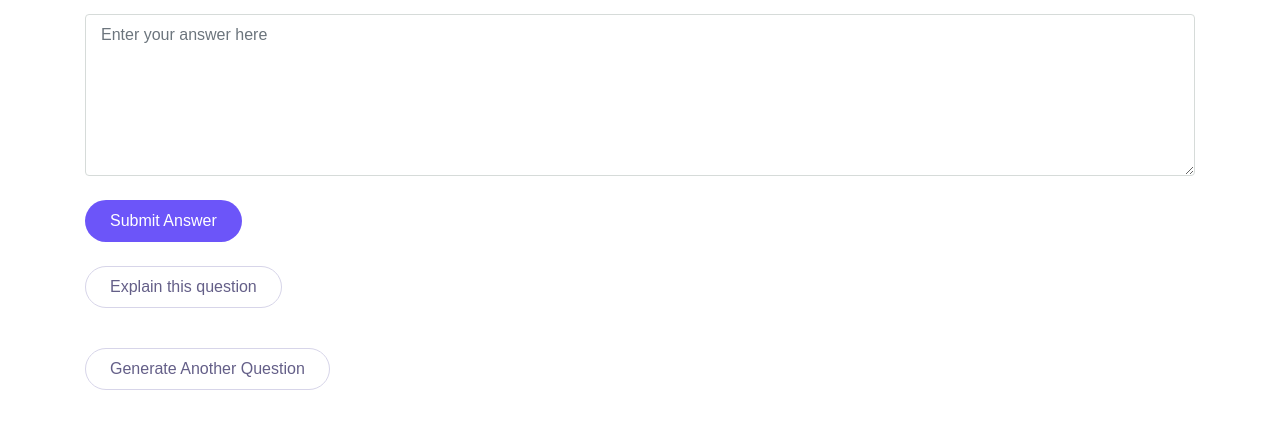
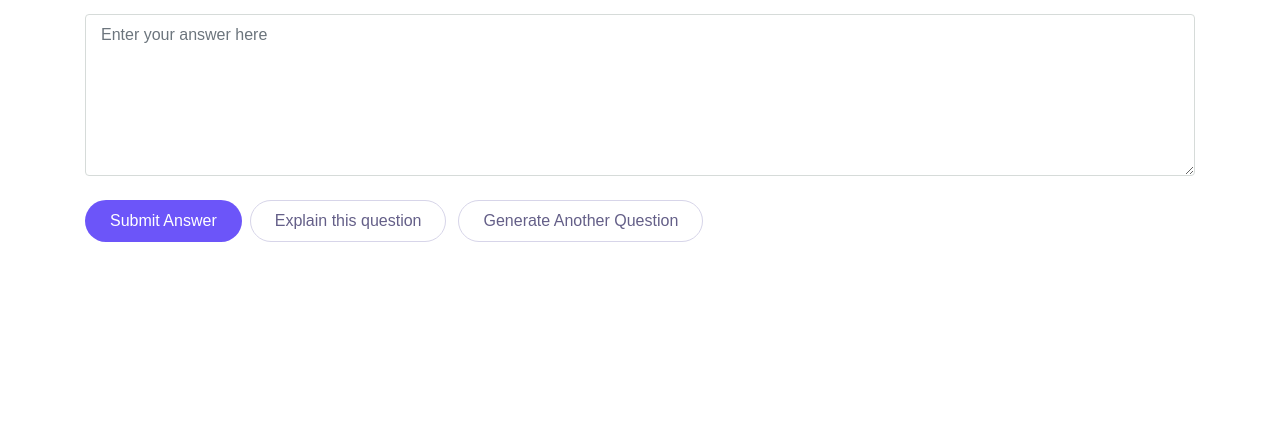
Before and after one commit to RauGarGom/llm_career_trainer, a FastAPI app: page /generate-question in a window 1280 px wide. Shown: the part 157-586 px from the top of the page. Run offline with FastAPI, Linux system fonts and the light colour scheme; some libraries are stand-ins or nearby versions.

Commit message:
01.25 - Changes to enable docker-compose, and small changes to html

```diff
--- a/app.py
+++ b/app.py
@@ -1,4 +1,4 @@
-from fastapi import FastAPI, HTTPException, Request, Form
+from fastapi import FastAPI, Request, Form
 from fastapi.responses import HTMLResponse
 from fastapi.templating import Jinja2Templates
 from fastapi.staticfiles import StaticFiles
--- a/model.py
+++ b/model.py
@@ -9,7 +9,7 @@ from psycopg2.extras import DictCursor
 from langchain_community.document_loaders import DirectoryLoader
 from langchain_text_splitters import RecursiveCharacterTextSplitter
 from langchain_pinecone import PineconeVectorStore
-from langchain_chroma import Chroma
+# from langchain_chroma import Chroma ### TODO: Not needed anymore
 from pinecone import Pinecone
 
 
@@ -21,7 +21,7 @@ os.environ["LANGCHAIN_TRACING_V2"] = "true"
 mistral_api_key = os.getenv("MISTRAL_API_KEY")
 langchain_api_key = os.getenv("LANGCHAIN_API_KEY")
 groq_api_key = os.getenv("GROQ_API_KEY")
-CHROMA_PATH = "./data/text_db/chroma_vertex"
+# CHROMA_PATH = "./data/text_db/chroma_vertex" ### TODO: Not needed anymore
 DATA_PATH = "data/text_db/raw"
 
 
@@ -37,16 +37,17 @@ def load_split_documents():
     chunks = loader.load_and_split(RecursiveCharacterTextSplitter(chunk_size=300, chunk_overlap=20)) ### We do the splitting in the same def as the loading.
     return chunks
 
-def chroma_read(chunks, embeddings):
-    if os.path.exists(CHROMA_PATH+'/chroma.sqlite3') == True:
-        print("Local Chroma DB found. Reading Chroma database...")
-        chroma_db = Chroma(persist_directory=CHROMA_PATH, embedding_function=embeddings)
-        print("Loaded Chroma DB from disk.")
-    else:
-        print("Local Chroma DB not found. Creating Chroma database...")
-        chroma_db = Chroma.from_documents(chunks, embeddings, persist_directory=CHROMA_PATH)
-        print(f"Saved {len(chunks)} to {CHROMA_PATH}")
-    return chroma_db
+### TODO: Not needed anymore
+# def chroma_read(chunks, embeddings):
+#     if os.path.exists(CHROMA_PATH+'/chroma.sqlite3') == True:
+#         print("Local Chroma DB found. Reading Chroma database...")
+#         chroma_db = Chroma(persist_directory=CHROMA_PATH, embedding_function=embeddings)
+#         print("Loaded Chroma DB from disk.")
+#     else:
+#         print("Local Chroma DB not found. Creating Chroma database...")
+#         chroma_db = Chroma.from_documents(chunks, embeddings, persist_directory=CHROMA_PATH)
+#         print(f"Saved {len(chunks)} to {CHROMA_PATH}")
+#     return chroma_db
 
 
 #####################
@@ -54,18 +55,25 @@ def chroma_read(chunks, embeddings):
 #####################
 
 def db_connect():
-    host = "localhost" ### Change to llm-db.c9egi4wa8bqm.eu-west-1.rds.amazonaws.com for production, localhost for local
-    username = "postgres"
-    password = os.getenv("LOCAL_POSTGRE_PASS") ### Change to POSTGRE_PASS for production, LOCAL_POSTGRE_PASS for local.
-    port = 5432
-    conn = psycopg2.connect(
-        host=host,
-        user=username,
-        password=password,
-        cursor_factory=DictCursor
-    )
-    cursor = conn.cursor()
-    return conn, cursor
+    host = os.getenv("DB_HOST", "localhost")  ### Change to llm-db.c9egi4wa8bqm.eu-west-1.rds.amazonaws.com for production, localhost for local
+    username = os.getenv("DB_USER", "postgres")
+    password = os.getenv("DB_PASSWORD", "") ### Change to POSTGRE_PASS for production, LOCAL_POSTGRE_PASS for local.
+    port = os.getenv("DB_PORT", 5432)
+    database = os.getenv("DB_NAME", "postgres")
+    try:
+        conn = psycopg2.connect(
+            host=host,
+            port=port,
+            dbname=database,
+            user=username,
+            password=password,
+            cursor_factory=DictCursor
+        )
+        cursor = conn.cursor()
+        return conn, cursor
+    except psycopg2.Error as e:
+        print(f"Error connecting to the database: {e}")
+        return None, None
 
 def db_insert_values(action,llm_user,content):
     conn, cursor = db_connect()
--- a/templates/html/explanation.html
+++ b/templates/html/explanation.html
@@ -56,8 +56,10 @@
       </nav>
     <div class="page-section">
         <div class="container h-100">
-            <p class="text-lg mt-5">{{ question }}</p>
-            <p class="text-lg mt-5">{{ explanation }}</p>
+            <h3 class="title-section mt-3">The question:</h3>
+            <p class="text-lg">{{ question }}</p>
+            <h3 class="title-section mt-2">DSTrainer answers...</h3>
+            <p class="text-md">{{ explanation }}</p>
           <p>
             <a href="/generate-question" ><button class="btn btn-outline rounded-pill mt-4">Generate Another Question</button></a>
           </p>
--- a/templates/html/question.html
+++ b/templates/html/question.html
@@ -58,17 +58,17 @@
       <div class="container h-100">
         <p class="text-lg mt-5">{{ question }}</p>
         <form action="/evaluate-answer" method="post">
-              <textarea rows="6" name="answer" class="form-control" placeholder="Enter your answer here" cols="50"></textarea>
-              <button type="submit" class="btn btn-primary rounded-pill mt-4">Submit Answer</button>
+          <textarea rows="6" name="answer" class="form-control mb-4" placeholder="Enter your answer here" cols="50"></textarea>
+          <div class="d-flex justify-content-start align-items-center">
+            <button type="submit" class="btn btn-primary rounded-pill mr-2">Submit Answer</button>
+            <form action="/question-explanation" method="post" class="ml-1">
+              <button class="btn btn-outline rounded-pill mr-2">Explain this question</button>
             </form>
-          <form action="/question-explanation" method="post">
-            <p>
-              <button class="btn btn-outline rounded-pill mt-4">Explain this question</button>
-            </p>
+            <a href="/generate-question" class="ml-1">
+              <button type="button" class="btn btn-outline rounded-pill">Generate Another Question</button>
+            </a>
+          </div>
         </form>
-          <p>
-            <a href="/generate-question" ><button class="btn btn-outline rounded-pill mt-4">Generate Another Question</button></a>
-          </p>
       </div>
     </div>
 </body>
```
Also changed, not shown: requirements.txt (+10 -9 lines), templates/html/evaluation.html (+9 -12 lines), 2 other files. Lines whose indentation alone changed are shown as unchanged.
